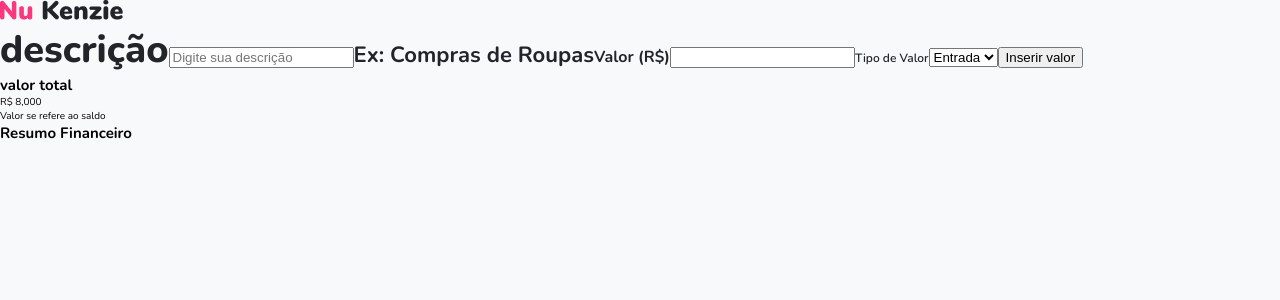
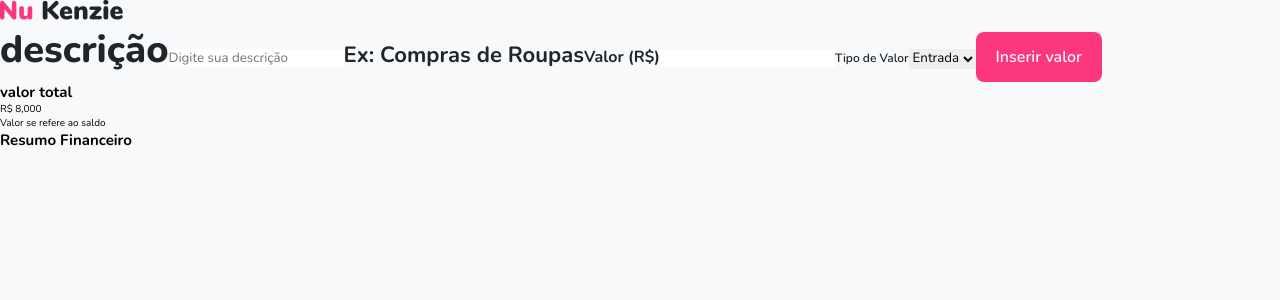
Before and after one commit to Kenzie-Academy-Brasil-Developers/Kenzie-Academy-Brasil-Developers-react-entrega-s2-nu-kenzie_svnoliveira, a React (Vite) app: page / in a window 1280 px wide. Shown: the top 300 px of the page. Built offline with nearby package versions, Linux system fonts and the light colour scheme.

Commit message:
feature buttons estilizada

```diff
--- a/src/components/Form/index.jsx
+++ b/src/components/Form/index.jsx
@@ -1,3 +1,4 @@
+import { StyledButton } from "../fragments/buttons/StyledButtons"
 import { Title1 } from "../fragments/typography/Title1"
 import { Title2 } from "../fragments/typography/Title2"
 import { Title3 } from "../fragments/typography/Title3"
@@ -16,7 +17,7 @@
                 <option value="positive">Entrada</option>
                 <option value="negative">Saída</option>
             </select>
-            <button type="submit">Inserir valor</button>
+            <StyledButton mode="main" type="submit">Inserir valor</StyledButton>
         </form>
     )
 }
--- /dev/null
+++ b/src/components/fragments/buttons/StyledButtons.js
@@ -0,0 +1,37 @@
+import styled, { css } from "styled-components";
+
+export const StyledButton = styled.button`
+    transition: 0.4s;
+
+    ${({mode}) => {
+        switch(mode){
+            case "main":
+            return css`
+            background-color: var(--color-primary);
+            font-size: 1.6rem;
+            font-weight: 600;
+            padding: 1.4rem 2rem;
+            border-radius: 0.8rem;
+            color: var(--grey-1);
+
+            &:hover {
+                background-color: var(--color-primary-2);
+            }
+            `
+            case "remove":
+            return css`
+            background-color: var(--grey-2);
+            font-size: 1.4rem;
+            font-weight: 400;
+            padding: 0.3rem 0.9rem;
+            border-radius: 0.2rem;
+            color: var(--grey-4);
+
+            &:hover {
+                background-color: var(--grey-4);
+                color: var(--grey-2);
+            }
+            `
+        }
+    }}
+`
--- a/src/style/reset.js
+++ b/src/style/reset.js
@@ -1,19 +1,7 @@
 import { createGlobalStyle } from "styled-components";
 
 export const Reset = createGlobalStyle`
-html, body, div, span, applet, object, iframe,
-h1, h2, h3, h4, h5, h6, p, blockquote, pre,
-a, abbr, acronym, address, big, cite, code,
-del, dfn, em, img, ins, kbd, q, s, samp,
-small, strike, strong, sub, sup, tt, var,
-b, u, i, center,
-dl, dt, dd, ol, ul, li,
-fieldset, form, label, legend,
-table, caption, tbody, tfoot, thead, tr, th, td,
-article, aside, canvas, details, embed,
-figure, figcaption, footer, header, hgroup,
-menu, nav, output, ruby, section, summary,
-time, mark, audio, video {
+* {
         box-sizing: border-box;
         margin: 0;
         padding: 0;
@@ -24,4 +12,7 @@
     ul {
         list-style: none;
     }
+    button {
+        cursor: pointer;
+    }
 `
```
Also changed, not shown: src/components/fragments/typography/Title1/style.js (+5 -3 lines).
